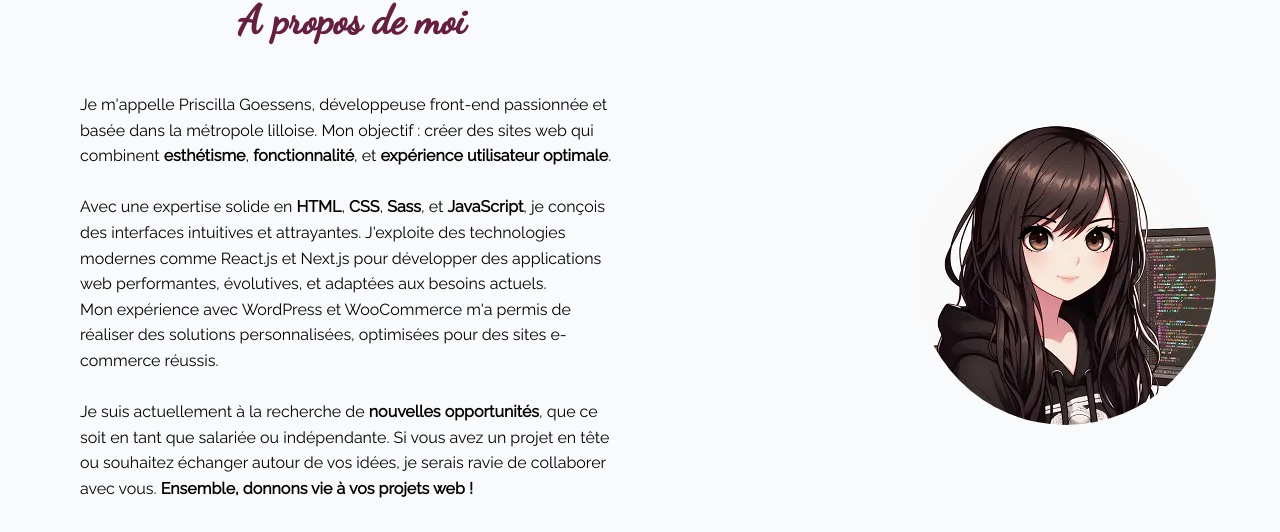
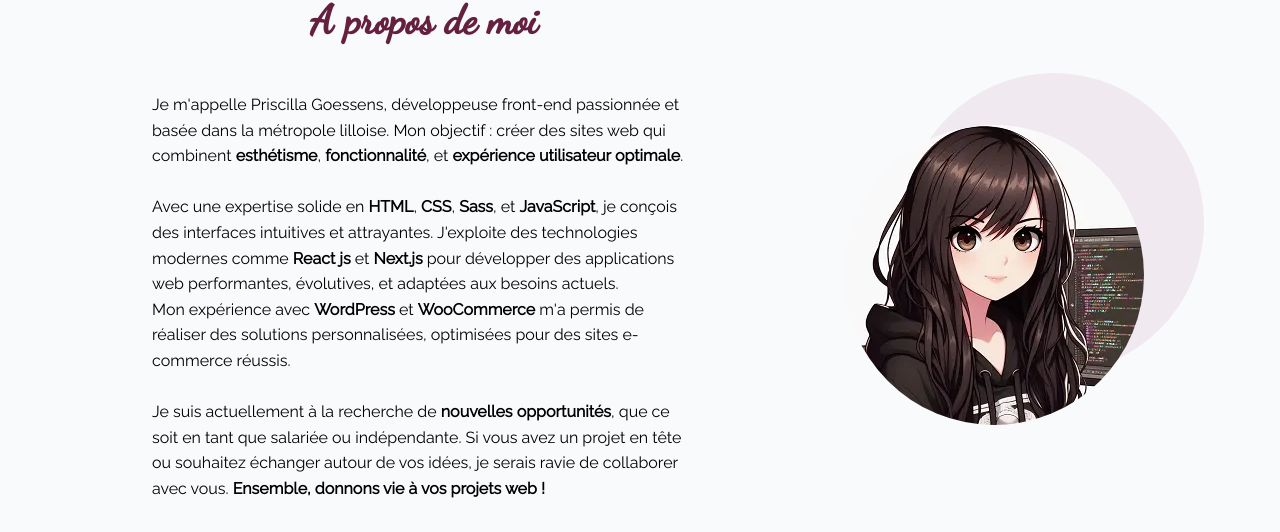
Before and after one commit to priscillagoessens/frontend_Portfolio, a Next.js app: page / in a window 1280 px wide. Shown: the part 776-1308 px from the top of the page. Built offline with nearby package versions, Linux system fonts and the light colour scheme; no server answers.

Commit message:
ajout projet

```diff
--- a/components/About/_About.scss
+++ b/components/About/_About.scss
@@ -6,7 +6,7 @@
     &-container{
         flex-wrap: wrap-reverse;
         flex-direction: row;
-        justify-content: space-between;
+        justify-content: space-evenly;
         align-items: center;
         display: flex;
         column-gap: 60px;
@@ -61,6 +61,8 @@
                 height: 300px;
                 object-fit: cover;
                 border-radius: 166px;
+                box-shadow: 60px -52px #f0eaf0;
+
                 @media (min-width: 320px) and (max-width: 768px) {
                     height: 120px;
                     width: auto;
--- a/components/Details/Details.jsx
+++ b/components/Details/Details.jsx
@@ -12,8 +12,8 @@ export default function Details({sectionStyle, titleStyle, contentStyle, iconCon
         <p className={contentStyle}>
         Je m'appelle Priscilla Goessens, développeuse front-end passionnée et basée dans la métropole lilloise. Mon objectif : créer des sites web qui combinent <strong>esthétisme</strong>, <strong>fonctionnalité</strong>, et <strong>expérience utilisateur optimale</strong>.<br/><br/>
 
-        Avec une expertise solide en <strong>HTML</strong>, <strong>CSS</strong>, <strong>Sass</strong>, et <strong>JavaScript</strong>, je conçois des interfaces intuitives et attrayantes. J'exploite des technologies modernes comme React.js et Next.js pour développer des applications web performantes, évolutives, et adaptées aux besoins actuels.<br/>
-        Mon expérience avec <strong></strong>WordPress et <strong></strong>WooCommerce m'a permis de réaliser des solutions personnalisées, optimisées pour des sites e-commerce réussis.<br/><br/>
+        Avec une expertise solide en <strong>HTML</strong>, <strong>CSS</strong>, <strong>Sass</strong>, et <strong>JavaScript</strong>, je conçois des interfaces intuitives et attrayantes. J'exploite des technologies modernes comme <strong>React js</strong> et <strong>Next.js</strong> pour développer des applications web performantes, évolutives, et adaptées aux besoins actuels.<br/>
+        Mon expérience avec <strong>WordPress</strong> et <strong>WooCommerce</strong> m'a permis de réaliser des solutions personnalisées, optimisées pour des sites e-commerce réussis.<br/><br/>
 
         Je suis actuellement à la recherche de <strong>nouvelles opportunités</strong>, que ce soit en tant que salariée ou indépendante. Si vous avez un projet en tête ou souhaitez échanger autour de vos idées, je serais ravie de collaborer avec vous. <strong>Ensemble, donnons vie à vos projets web !</strong>
         </p>
--- a/components/Gallery/_Gallery.scss
+++ b/components/Gallery/_Gallery.scss
@@ -72,8 +72,9 @@
     }
     &-text{
       background: #f8fafce3;
+      text-align: center;
       padding: 20px;
-      text-align: center;
+
     }
       span{
         color: #090f21;
```
